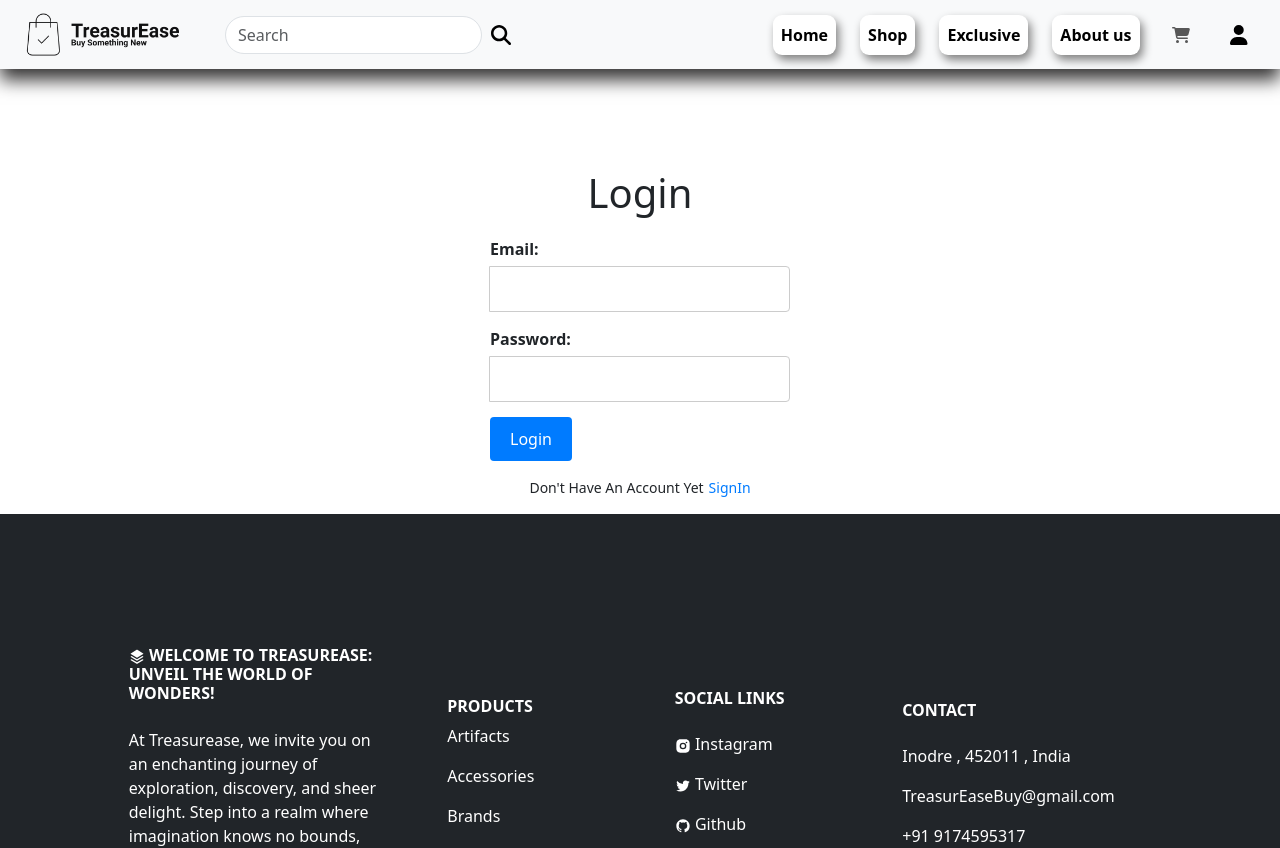
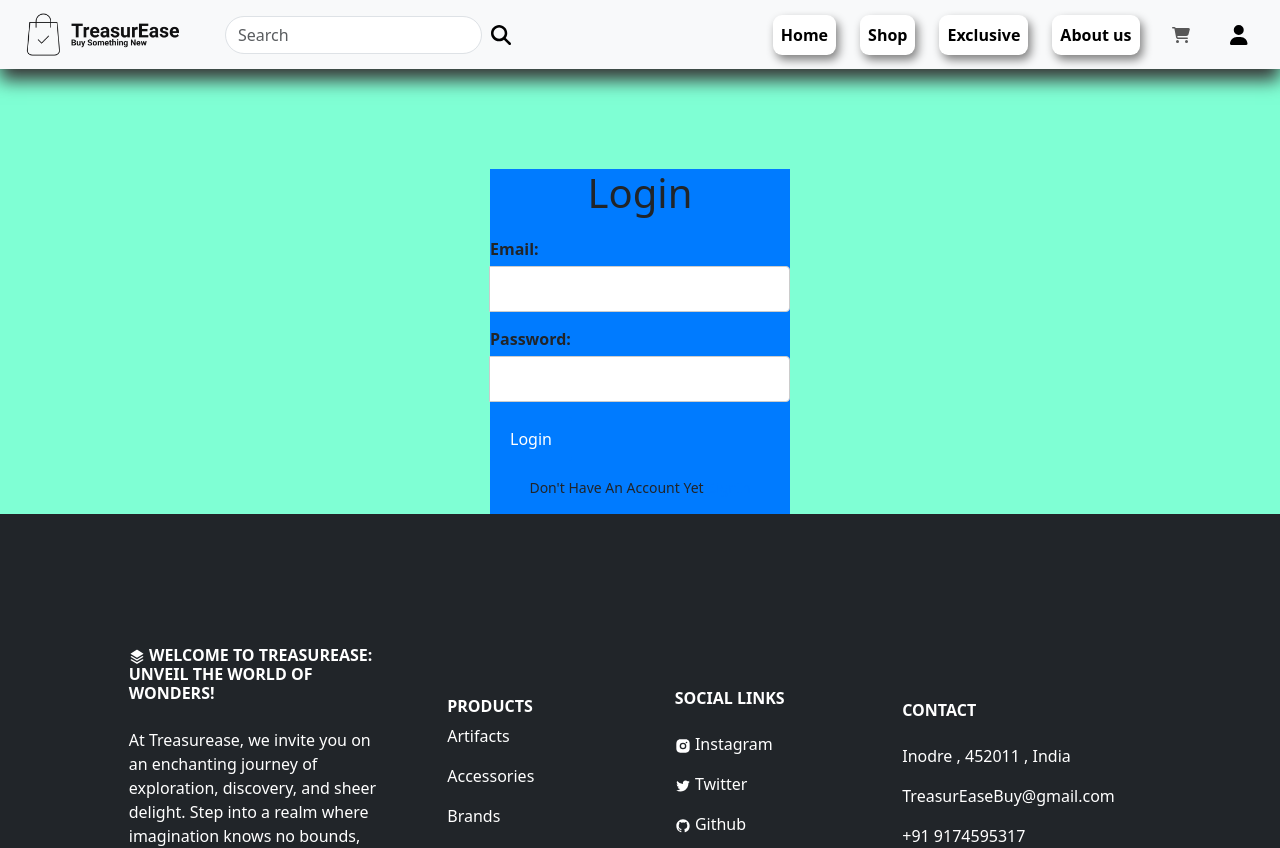
Before and after one commit to Sandy712/Ecommerce_website, a React (Create React App) app: page /login in a window 1280 px wide. Shown: the top 848 px of the page. Built offline with nearby package versions, Linux system fonts and the light colour scheme.

Commit message:
refactor login

```diff
--- a/src/component/Login.jsx
+++ b/src/component/Login.jsx
@@ -39,6 +39,7 @@ const Login = () => {
   };
 
   return (
+    <div className="op">
     <div className="login-container">
       <h1>Login</h1>
       {error && <p className="error">{error}</p>}
@@ -57,6 +58,7 @@ const Login = () => {
       </form>
       <p className='mt-3'>Don't Have An Account Yet<span><NavLink to="/Signup">SignIn</NavLink></span> </p>
     </div>
+    </div>
   );
 };
 
--- a/src/component/style/Login.scss
+++ b/src/component/style/Login.scss
@@ -1,7 +1,14 @@
 // Login.scss
+.op{
+  display: flex;
+  background-color: aquamarine;
+  justify-content: center;
+  align-items: center;
+}
 
 .login-container {
     display: flex;
+    background-color: #007bff;
     flex-direction: column;
     align-items: center;
     margin-top: 100px;
```
